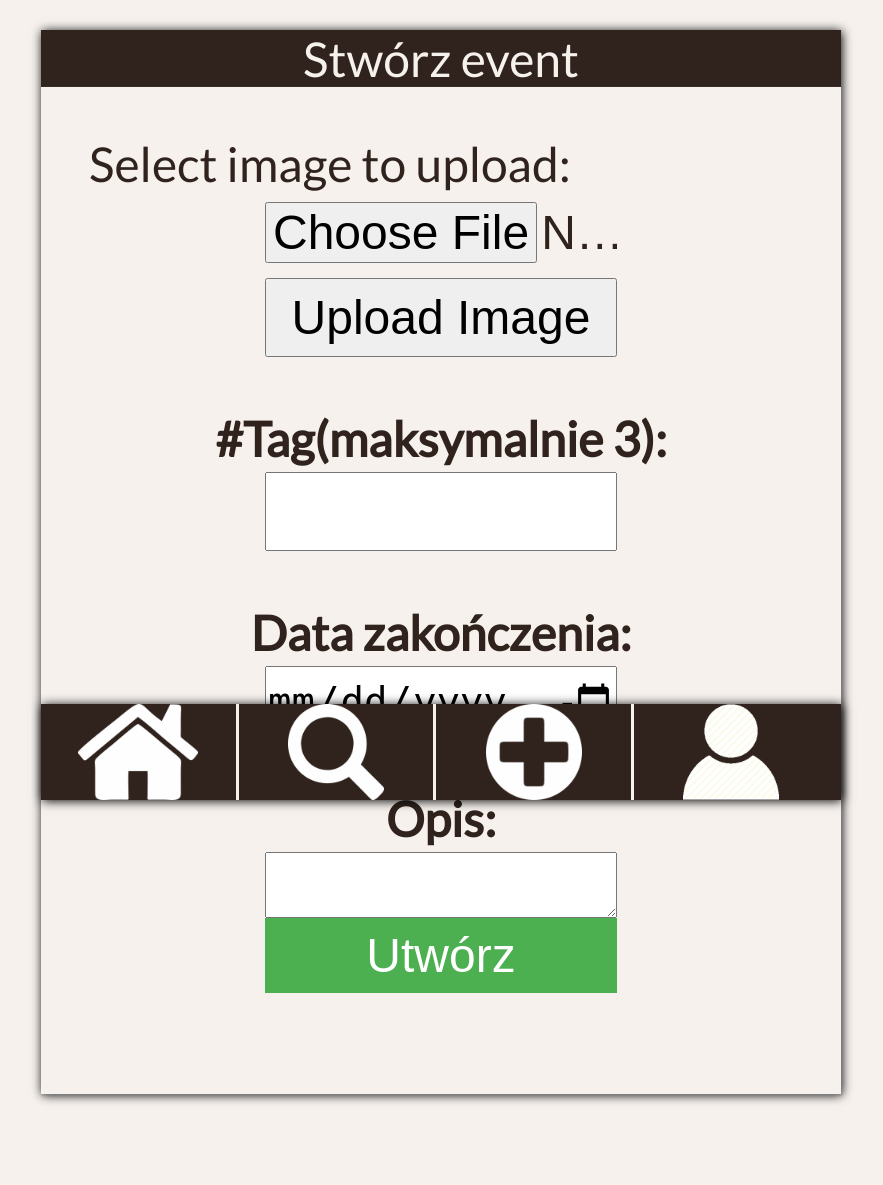
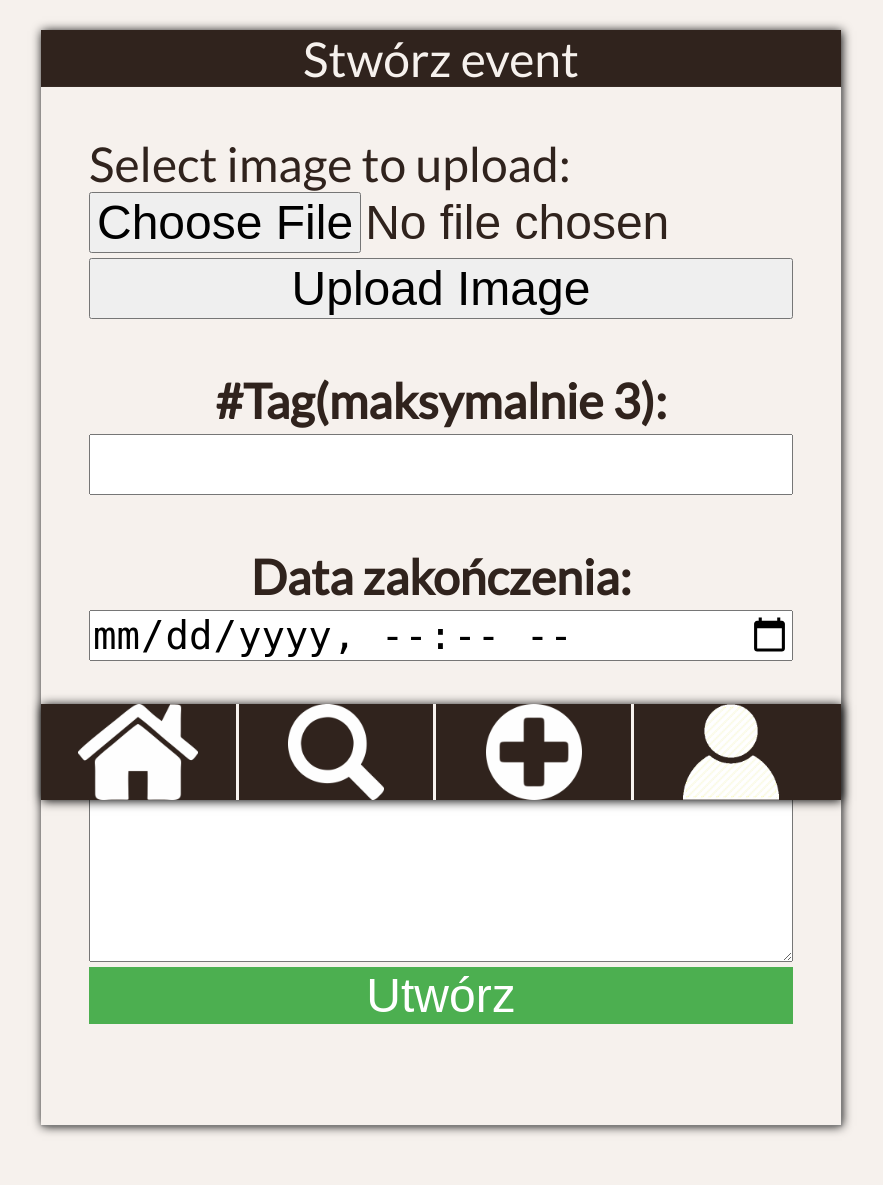
Before and after one commit to lusiekseventeen/Zespolowe2, a PHP site: page /utworzevent.php in a window 1280 px wide. Shown: the whole page, without its empty margins (199-1082 px from the left). Before the commit the page ends 1103 px from the top, so only its background shows below. Run offline with PHP 8.4, Linux system fonts and the light colour scheme; the visitor is signed in with stand-in values (Sample User, id 1).

Commit message:
again zmiana styli

```diff
--- a/old/Zespolowe/css/style.css
+++ b/old/Zespolowe/css/style.css
@@ -46,7 +46,6 @@ margin: 0px;
 {
 	background-color: #30231d;
 	float: left;
-	padding-left: 5px;
 	font-size: 3em;
 	margin: 0px;
 	padding: 0em;
@@ -101,11 +100,9 @@ margin: 0px;
 	margin-bottom: 5px;
 }
 .logowanie input, .button{
-	width:50%;
+	width:100%;
 	font-size: 1em;
-	margin-left:25%;
 	margin-bottom: 5px;
-	padding: 10px 0px 10px 0px;
 }
 
 .button {
@@ -117,6 +114,7 @@ margin: 0px;
     display: inline-block;
     cursor: pointer;
 	font-size: 1em;
+	width:100%;
 }
 
 .grupuj{
@@ -129,12 +127,14 @@ margin: 0px;
 	text-align:center;
 	color: #f6f1ed;
 	margin-bottom:0;
+	padding:0;
 }
 
 .text{
-	width:50%;
-	max-width:50%;
-	margin-left:25%;
+	width:100%;
+	max-width:100%;
+	margin-bottom: 5px;
+	font-size: 1em;
 }
 
 .wylogujButton{
```
